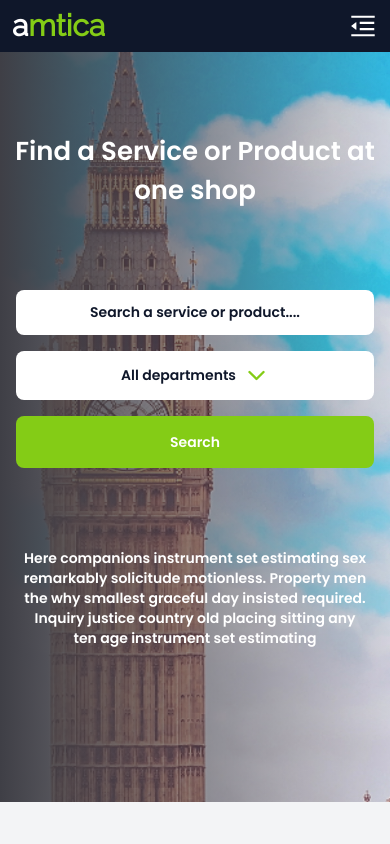
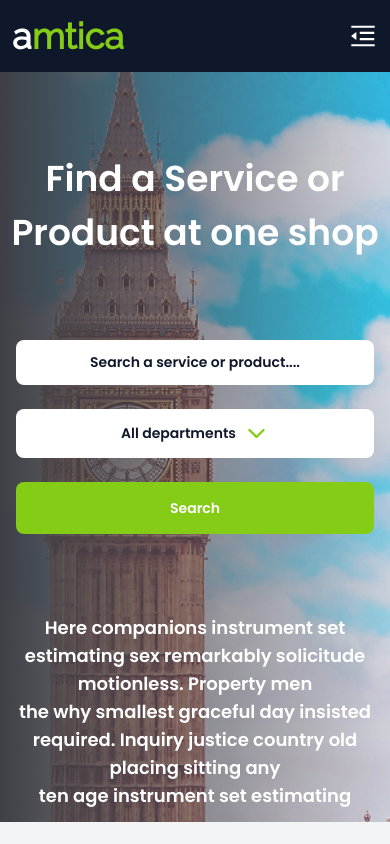
Before and after one commit to concepta49/amticaweb, a Next.js app: page / in a window 390 px wide. Shown: the top 844 px of the page. Built offline with nearby package versions, Linux system fonts and the light colour scheme.

Commit message:
error changes

```diff
--- a/components/Card.js
+++ b/components/Card.js
@@ -1,4 +1,5 @@
 import { HiChevronRight } from "react-icons/hi";
+import Image from 'next/image'
 
 
 export default function Card({title,description,image}) {
@@ -6,7 +7,14 @@ export default function Card({title,description,image}) {
 
       <div className="items-center  md:items-start bg-white max-w-[1340px] p-[30px] rounded-[20px] shadow-[0_24px_54px_#00000005] hover:shadow-[0_24px_54px_#0000000D] transition ease-in-out duration-300">
               <div className="text-left ">
-                <image className="" src={image} />
+              <Image
+
+      src={image}
+      layout="responsive"
+      alt=""
+      width={500}
+      height={500}
+    />
                 <h1 className="mt-3 font-bold text-[#0F172A] lg:text-[22px] text-lg">
                   {title}
                 </h1>
--- a/components/Content.js
+++ b/components/Content.js
@@ -1,5 +1,6 @@
 import React from "react";
 import { HiChevronRight } from "react-icons/hi";
+import Image from 'next/image'
 import { AiFillStar } from "react-icons/ai";
 import Card from "./Card";
 
@@ -265,7 +266,7 @@ function Content() {
           <div className=" mx-auto sm:px-28  ">
             <div className="flex flex-wrap h-full container mx-auto max-w-[1840px]">
               <div className="w-full  order-2 lg:order-1 lg:w-1/2  mt=4 ">
-                <div className="ml-2 mr-2 lg:mt-16">
+                <div className="ml-2 mr-2 lg:mt-16 mt-2">
                   <h2 className="lg:text-[36px] text-2xl text-white font-bold text-center lg:text-left pt-16 lg:ml-20">
                     What we do at <span className="text-[#84CC16]">amtica</span>
                     ?
@@ -288,13 +289,13 @@ function Content() {
                   </p>
                   </div>
                   <div className="mt-4 lg:ml-20 lg:pb-5 pb-12 p-3">
-                    <button className="mt-4 w-full py-[10px] lg:w-1/2 bg-[#84CC16] border-[#84CC16] border-4 lg:rounded-lg text-[#FFFFFF] lg:text-lg">
+                    <button className="mt-4 w-full py-[10px] lg:w-1/2 bg-[#84CC16] border-[#84CC16] border-4 rounded-lg text-[#FFFFFF] lg:text-lg">
                       Learn More
                     </button>
                   </div>
 
               </div>
-              <div className="flex mt-4 lg:mt-0 mx-auto   h-full order-1  lg:order-2 w-1/2   ">
+              <div className="hidden lg:flex mt-4 lg:mt-0 mx-auto   h-full order-1  lg:order-2 w-1/2   ">
                 <img
                   className="h-full w-auto lg:w-full "
                   src="\images\happy-confident-customers-2021-09-04-15-44-24-utc.png"
--- a/components/Middle.js
+++ b/components/Middle.js
@@ -1,4 +1,5 @@
 import React from "react";
+import { Col, Divider, Row } from 'antd';
 import { DownOutlined } from "@ant-design/icons";
 import { Dropdown, Menu, Space } from "antd";
 
@@ -44,25 +45,26 @@ function Middle() {
         </div>
       </section>
       <section className="bg-[#F3F4F6] py-[100px] pb-28 lg:pt-20 w-full pt-12 ">
-        <div className="max-w-[1240px] mx-auto ">
-          <div className="bg-[#84cc16] rounded-[20px] items-center h-[400px]">
-            <div className="mt-4 ">
-              <h2 className="lg:text-4xl text-xl pt-16 text-[#0F172A] text-center">
+        <div className="lg:max-w-[1240px] max-w-[250px] mx-auto ">
+          <div className="bg-[#84cc16] rounded-[20px] items-center lg:h-[400px] h-[300px]">
+            <div className="mt-4  place-items-center">
+              <h2 className="lg:text-4xl text-2xl pt-16 text-[#0F172A] text-center">
                 Join us for future updates
               </h2>
+
               <div className="flex justify-center w-full mt-2">
                 <hr className="border-1 bg-[white] border-[white] w-[103px]" />
               </div>
             </div>
 
-            <div className="grid lg:grid-cols-3 grid-col-2 mt-12 ml-4 mr-4">
-              <div className="lg:col-span-2 lg:mt-4 lg:ml-20 lg:px-[22px] md:items-center md:text-sm">
-                <h1 className="text-[#0F172A] bg-white p-4 lg:rounded-lg lg:text-left lg-px-[10px] px-[4px] lg:text-lg text-center font-[Poppins] lg:pl-14">
+            <div className="grid lg:grid-cols-3 grid-col-2 mt-12 ml-4 mr-4 lg:ml-0 lg:mr-0 place-items-center">
+              <div className="lg:col-span-2 lg:mt-4 w-full lg:w-3/5  md:items-center md:text-sm  bg-white rounded-lg lg:text-left  lg:text-lg text-center font-[Poppins] p-4 ">
+                <h1 className="text-[#0F172A]  ">
                   Enter your email address
                 </h1>
               </div>
-              <div className="w-full mt-4 md:text-sm">
-                <button className="flex  bg-[#0F172A] lg:rounded-lg p-4 w-full lg:w-1/2 ">
+              <div className="w-full mt-4 md:text-sm lg:w-2/5 ">
+                <button className="bg-[#0F172A] rounded-lg p-4 w-full lg:w-full ">
                   <h1 className="text-white text-center text-sm lg:text-lg font-[Poppins] w-full ">
                     Subscribe
                   </h1>
@@ -72,6 +74,7 @@ function Middle() {
           </div>
         </div>
       </section>
+
     </div>
   );
 }
--- a/components/Navigations.js
+++ b/components/Navigations.js
@@ -37,9 +37,9 @@ function Navigations() {
   return (
     <div>
       <section className="bg-[#0F172A] lg:mx-auto">
-        <header className="relative max-w-[1740px] px-3 py-2  lg:mx-auto flex justify-between items-center">
+        <header className="relative max-w-[1740px] px-3 py-4 lg:p-2  lg:mx-auto flex justify-between items-center">
           <h1
-            className="lg:text-5xl text-3xl md:text-3xl font-bold text-white font-[Raleway]"
+            className="lg:text-5xl text-4xl md:text-3xl font-bold text-white font-[Raleway]"
             href="index.html"
           >
             a<span className="text-[#84cc16]">mtica</span>
@@ -105,6 +105,7 @@ function Navigations() {
             </a>
           </div>
 
+
           <AiOutlineMenuFold
             size={30}
             color="white"
@@ -121,7 +122,7 @@ function Navigations() {
 
 
 
-          <img className="mr-20" src="/images/logo.png"/>
+          <img className=" justify-center" src="/images/logo.png"/>
 
             }
           >
@@ -167,7 +168,7 @@ function Navigations() {
           />
           <div className="absolute top-0 w-full bg-gradient-to-r from-[#3f3f46] to-[#3f3f4610]  h-[750px] lg:h-[540px] md:h-[540px]">
             <div className="max-w-3xl mx-auto ">
-              <h1 className="text-[#FFFFFF] mt-20 font-bold text-[26px] lg:text-[50px] text-center ">
+              <h1 className="text-[#FFFFFF] mt-20 font-bold text-[36px] lg:text-[50px] text-center ">
                 Find a Service or Product at one shop
               </h1>
             </div>
@@ -178,7 +179,7 @@ function Navigations() {
                   Search a service or product....
                 </h1>
               </div>
-              <div className="lg:flex mx-auto mt-4 gap-3 w-full lg:ml-4 ">
+              <div className="lg:flex mx-auto lg;mt-4 mt-6 gap-3 w-full lg:ml-4 ">
                 <div className="lg:flex mb-4 ml-4 mr-4 text-[#0F172A] bg-white lg:p-4 p-3 rounded-lg lg:text-left text-center px-[42px] lg:text-lg font-[Poppins] lg:pl-4">
                   <Dropdown overlay={menu}>
                     <a onClick={(e) => e.preventDefault()}>
@@ -194,7 +195,7 @@ function Navigations() {
                     <IoChevronDownOutline color="#84CC16" size={30} />
                   </div> */}
 
-                <div className="mt-3 lg:mt-0  ml-4 gap-3 mr-4 ">
+                <div className="mt-6 lg:mt-0  ml-4 gap-3 mr-4 ">
                   <button className=" bg-[#84CC16] border-[#84CC16] lg:px-[32px] rounded-lg p-4 w-full ">
                     <h1 className="text-white text-center text-sm lg:text-lg font-[Poppins]">
                       Search
@@ -204,7 +205,7 @@ function Navigations() {
               </div>
             </div>
             <div className="">
-              <p className="lg:mt-10 mt-20 lg:text-lg lg:pb-4 text-sm text-center  text-[#FFFFFF] ">
+              <p className="lg:mt-10 mt-20 lg:text-lg lg:pb-4 text-lg text-center  text-[#FFFFFF] ">
                 Here companions instrument set estimating sex remarkably
                 solicitude motionless. Property men
                 <br />
```
Also changed, not shown: 1 other file (tests, documents, lock files or other folders).
